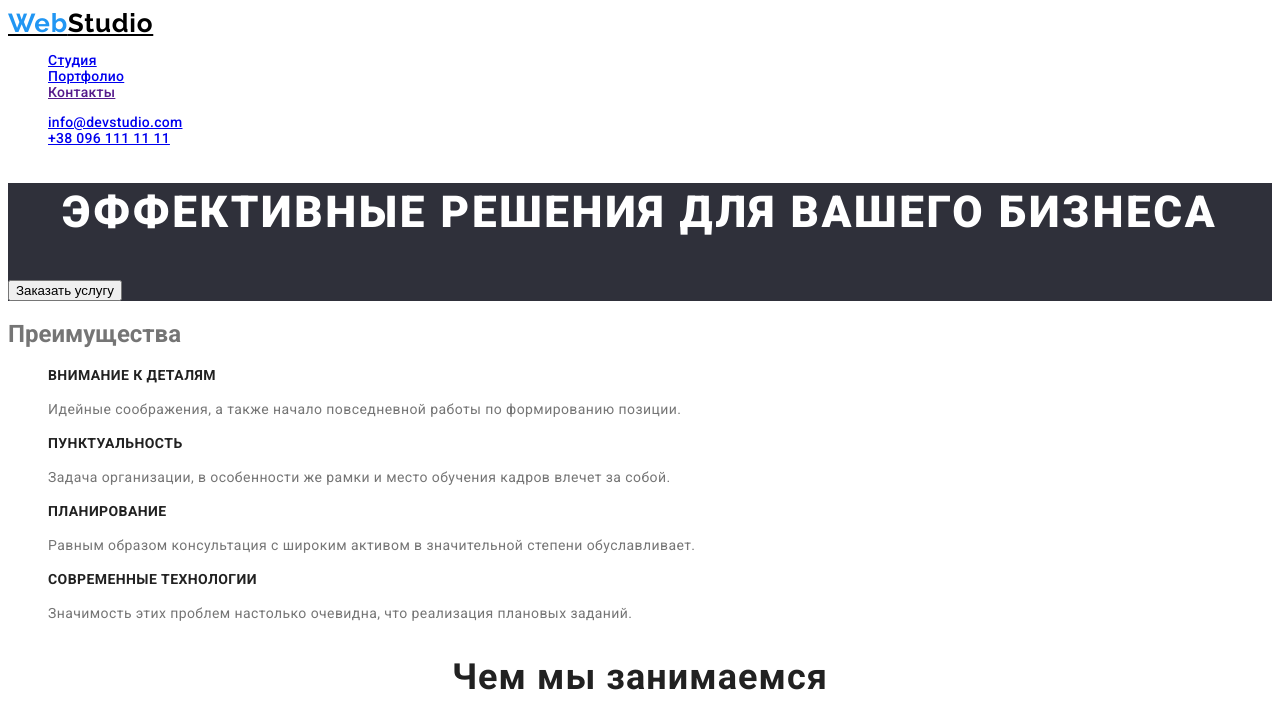
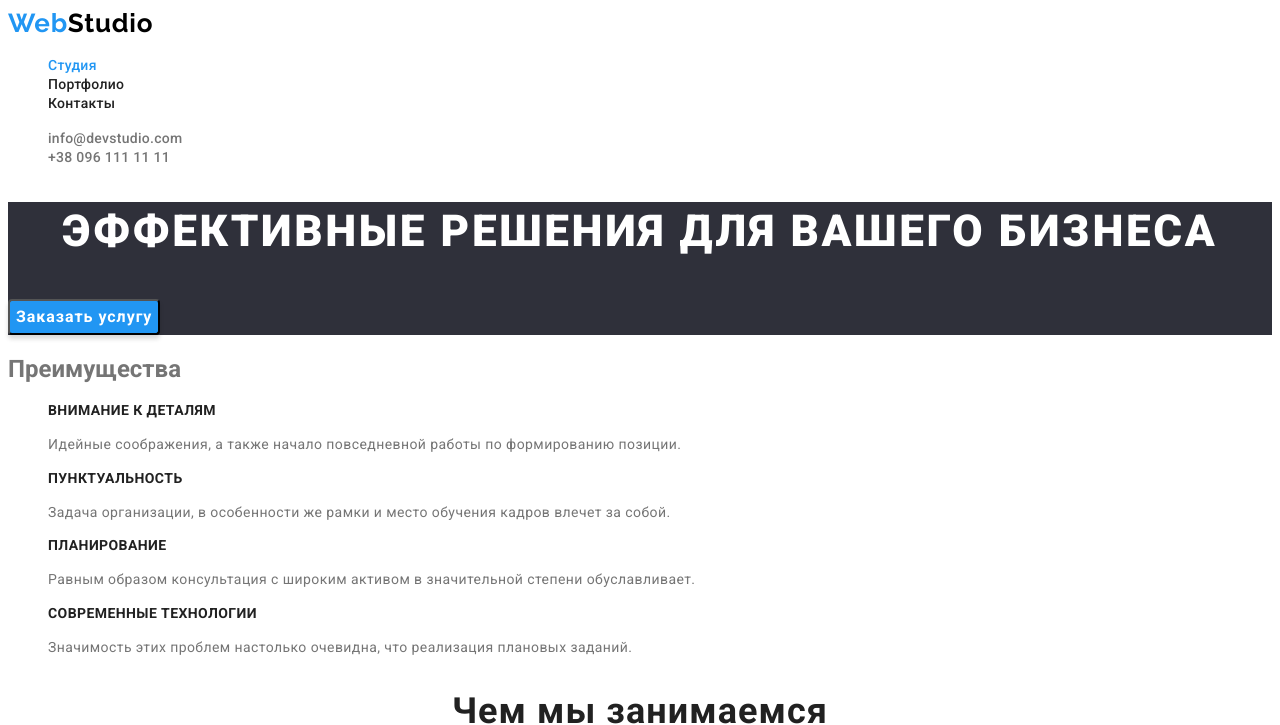
Before and after one commit to AndriiTkac4ov/goit-markup-hw-02, a plain HTML site: page index.html in a window 1280 px wide. Shown: the top 725 px of the page. Drawn offline with Linux system fonts and the light colour scheme.

Commit message:
create a page of studio

```diff
--- a/css/styles.css
+++ b/css/styles.css
@@ -1,20 +1,32 @@
 :root {
+    /* text colors */
     --primary-text-color: #757575;
+    --logo-web-text-color: #2196F3;
+    --logo-header-text-color: #000000;
+    --logo-footer-text-color: #FFFFFF;
+    --accent-color: #2196F3;
+    --hero-text-color: #FFFFFF;
     --title-text-color: #212121;
-    --hero-text-color: #FFFFFF;
+    --location-text-color: #FFFFFF;
+    --address-text-color: rgba(255, 255, 255, 0.6);
+
+    /* background colors */
+    --primary-bcg-color: #FFFFFF;
     --hero-bcg-color: #2F303A;
+    --hero-button-color: #2196F3;
+    --hero-button-accent-color: #188CE8;
     --team-bcg-color: #F5F4FA;
-    --team-member-bcg-color: #FFFFFF;
+    --team-members-bcg-color: #FFFFFF;
 }
 
 body {
     font-family: 'Roboto', sans-serif;
-    background-color: #ffffff;
+    background-color: var(--primary-bcg-color);
     color: var(--primary-text-color);
 }
 
-/* primary text color: #212121; */
-/* secondary text color: #757575; */
+/* primary text color: #757575; */
+/* secondary text color: #212121; */
 /* hero text color: #FFFFFF; */
 
 /* primary bcg color: E5E5E5 */
@@ -22,10 +34,11 @@ body {
 /* bcg of header: #FFFFFF; */
 /* bcg of hero and footer: #2F303A; */
 
+/* Page WebStudio */
 /* header: */
     /* logo */
+.logo-web,
 .logo-header,
-.logo-web,
 .logo-footer {
     font-family: 'Raleway';
     font-style: normal;
@@ -33,21 +46,33 @@ body {
     font-size: 26px;
     line-height: 1.19;
     letter-spacing: 0.03em;
-    color: #000000;
+    text-decoration: none;
+    color: var(--logo-web-text-color);
 }
 
-.logo-web {
-    color: #2196F3;
+.logo-header {
+    color: var(--logo-header-text-color);
 }
 
 .logo-footer {
-    color: #FFFFFF;
+    color: var(--logo-footer-text-color);
 }
 
     /* navigation */
 .navigation,
 .contacts {
     list-style: none;
+}
+
+.nav-link,
+.mail-link,
+.tel-link {
+    text-decoration: none;
+}
+
+.nav-link,
+.contacts .mail-link,
+.contacts .tel-link {
     font-weight: 500;
     font-size: 14px;
     line-height: 1.14;
@@ -55,8 +80,26 @@ body {
     color: var(--title-text-color);
 }
 
-.contacts {
+.current,
+.nav-link:hover,
+.nav-link:focus {
+    color: var(--accent-color);
+}
+
+.contacts .mail-link,
+.contacts .tel-link {
     color: var(--primary-text-color);
+}
+
+.contacts .mail-link:hover,
+.contacts .mail-link:focus,
+.contacts .tel-link:hover,
+.contacts .tel-link:focus,
+.address .mail-link:hover,
+.address .mail-link:focus,
+.address .tel-link:hover,
+.address .tel-link:focus {
+    color: var(--accent-color);
 }
 
 /* hero */
@@ -73,6 +116,24 @@ body {
     letter-spacing: 0.06em;
     text-transform: uppercase;
     color: var(--hero-text-color);
+}
+
+.hero-button {
+    font-family: inherit;
+    font-weight: 700;
+    font-size: 16px;
+    line-height: 1.875;
+    text-align: center;
+    letter-spacing: 0.06em;
+    color: var(--hero-text-color);
+    background-color: var(--hero-button-color);
+    box-shadow: 0px 4px 4px rgba(0, 0, 0, 0.15);
+    border-radius: 4px;
+}
+
+.hero-button:hover,
+.hero-button:focus {
+    background-color: var(--hero-button-accent-color);
 }
 
 /* advantages */
@@ -117,7 +178,7 @@ body {
 }
 
 .team-member {
-    background: var(--team-member-bcg-color);
+    background: var(--team-members-bcg-color);
     box-shadow: 0px 1px 3px rgba(0, 0, 0, 0.12), 0px 1px 1px rgba(0, 0, 0, 0.14), 0px 2px 1px rgba(0, 0, 0, 0.2);
     border-radius: 0px 0px 4px 4px;
 }
@@ -141,6 +202,25 @@ body {
 }
 
 /* footer */
-.address-items {
+.address {
     list-style: none;
 }
+
+.location-link,
+.address .mail-link,
+.address .tel-link {
+    font-style: normal;
+    font-weight: 400;
+    font-size: 14px;
+    line-height: 1.71;
+    letter-spacing: 0.03em;
+    text-decoration: none;
+    color: var(--location-text-color);
+}
+
+.address .mail-link,
+.address .tel-link {
+    color: var(--address-text-color);
+}
+
+/* Page Portfolio */
--- a/index.html
+++ b/index.html
@@ -18,17 +18,19 @@
         <nav>
             <a href="./index.html" class="logo-header"><span class="logo-web">Web</span>Studio</a>
             <ul class="navigation">
-                <li><a href="./index.html">Студия</a></li>
-                <li><a href="./portfolio.html">Портфолио</a></li>
-                <li><a href="">Контакты</a></li>
+                <li><a href="./index.html" class="nav-link current">Студия</a></li>
+                <li><a href="./portfolio.html" class="nav-link">Портфолио</a></li>
+                <li><a href="" class="nav-link">Контакты</a></li>
             </ul>
         </nav>
         <ul class="contacts">
             <li>
-                <a href="mailto:info@devstudio.com">info@devstudio.com</a>
+                <a class="mail-link"
+                href="mailto:info@devstudio.com">info@devstudio.com</a>
             </li>
             <li>
-                <a href="tel:+380961111111">+38 096 111 11 11</a>
+                <a class="tel-link"
+                href="tel:+380961111111">+38 096 111 11 11</a>
             </li>
         </ul>
     </header>
@@ -36,7 +38,7 @@
     <main>
         <section class="hero">
             <h1 class="hero-title">Эффективные решения для вашего бизнеса</h1>
-            <button class="button">Заказать услугу</button>
+            <button type="button" class="hero-button">Заказать услугу</button>
         </section>
 
         <section>
@@ -105,17 +107,21 @@
     </main>
 
     <footer class="footer">
-        <a href="./index.html" class="logo-footer"><span class="logo-web">Web</span>Studio</a>
+        <a class="logo-footer"
+        href="./index.html"><span class="logo-web">Web</span>Studio</a>
         <address>
-            <ul class="address-items">
+            <ul class="address">
                 <li>
-                    <a href="https://goo.gl/maps/SAJaiCb9qSoTS8Zk6" rel="noopener noreferrer">г. Киев, пр-т Леси Украинки, 26</a>
+                    <a class="location-link"
+                    href="https://goo.gl/maps/SAJaiCb9qSoTS8Zk6" rel="noopener noreferrer">г. Киев, пр-т Леси Украинки, 26</a>
                 </li>
                 <li>
-                    <a href="mailto:info@example.com">info@example.com</a>
+                    <a class="mail-link"
+                    href="mailto:info@example.com">info@example.com</a>
                 </li>
                 <li>
-                    <a href="tel:+380991111111">+38 099 111 11 11</a>
+                    <a class="tel-link"
+                    href="tel:+380991111111">+38 099 111 11 11</a>
                 </li>
             </ul>
         </address>
```
